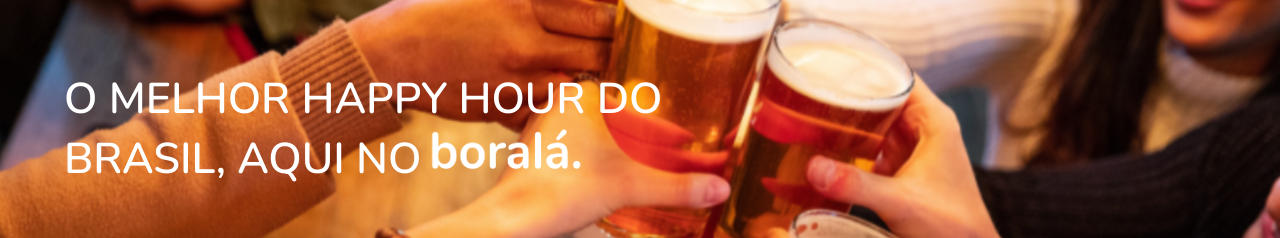
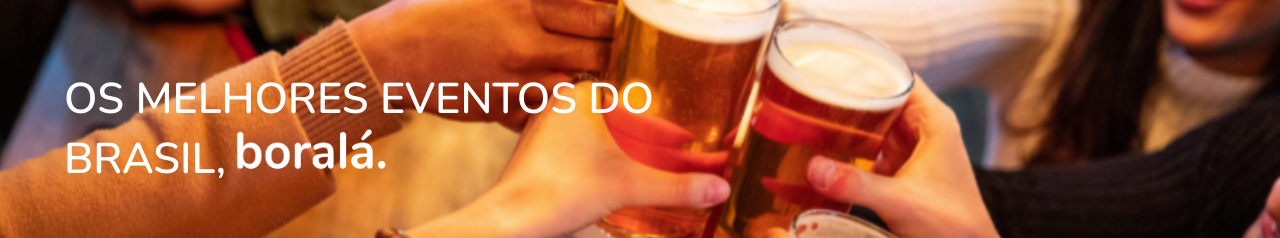
Before and after one commit to suellykarine/borala, a React (Create React App) app: page / in a window 1280 px wide. Shown: the part 191-429 px from the top of the page. Built offline with nearby package versions, Linux system fonts and the light colour scheme; no server answers.

Commit message:
terceira mudança

```diff
--- a/src/Pages/Home/index.jsx
+++ b/src/Pages/Home/index.jsx
@@ -1,13 +1,12 @@
-import * as S from "./style";
-import api from "../../service/api";
-import Logo from "../../img/boralalogo.png";
+import { useEffect, useState } from "react";
 import LogoNav from "../../assets/boralanav.png";
 import LocationLogo from "../../assets/locationVector.svg";
+import CardEvent from "../../components/CardEvent";
 import { MenuDesktop } from "../../components/MenuDesktop";
 import { MenuMobile } from "../../components/MenuMobile";
-import { useState } from "react";
-import { useEffect } from "react";
-import CardEvent from "../../components/CardEvent";
+import Logo from "../../img/boralalogo.png";
+import api from "../../service/api";
+import * as S from "./style";
 
 //import jwtDecode from "jwt-decode";
 import { useEvent } from "../../Providers/event";
@@ -101,7 +100,7 @@
         <main>
           <S.NavImgDiv>
             <div>
-              O MELHOR HAPPY HOUR DO BRASIL, AQUI NO
+              OS MELHORES EVENTOS DO BRASIL,
               <img src={LogoNav} alt="logoNav"></img>
             </div>
           </S.NavImgDiv>
```
